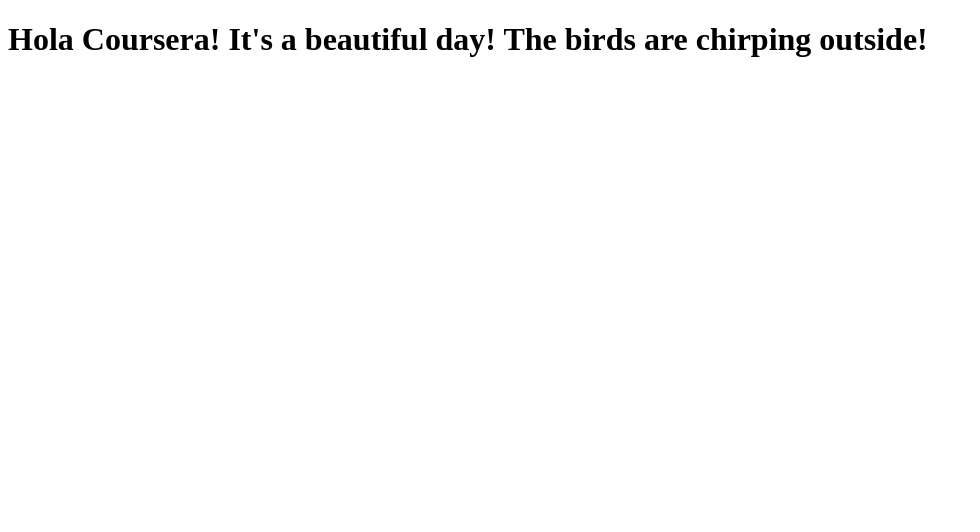
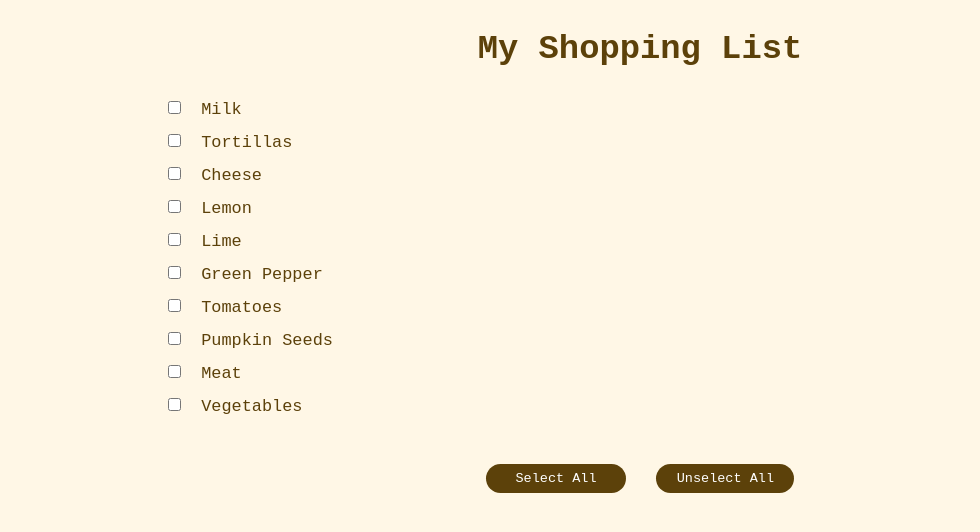
Before and after one commit to chelsea915xmw/chelsea915xmw.github.io, a plain HTML site: page site/index.html in a window 1280 px wide. Shown: the whole page, without its empty margins (0-980 px from the left). Drawn offline with Linux system fonts and the light colour scheme.

Commit message:
Chelsea's shopping list

```diff
--- /dev/null
+++ b/site/Style.css
@@ -0,0 +1,39 @@
+body{
+	margin: 30px;
+	text-align: center;
+	background-color:#fff7e6;
+	font-family: monospace;
+	font-size: 130%;
+	color: #5c410a;
+	padding-left:10%;
+	padding-right: 10%;
+}
+body .Checklist input{
+	margin: 10px;
+
+}
+body >section {
+	text-align: left;
+	margin-bottom: 2em;
+}
+.button{
+	color: white;
+	background-color: #5c410a;
+	border-style: hidden;
+	font-size:.8em;
+	margin:10px;
+	font-family: monospace;
+	padding-top: .5em;
+	padding-bottom: .5em;
+	padding-right: 1.5em;
+	padding-left: 1.5em;
+	border-radius: 30px;
+}
+.button:nth-child(1){
+	padding-left: 2.2em;
+	padding-right: 2.2em;
+}
+.button:hover{
+	background-color: black;
+	cursor: pointer;
+}
--- a/site/index.html
+++ b/site/index.html
@@ -1,9 +1,43 @@
 <!DOCTYPE html>
 <html>
 <head>
-	<title>Hola Coursera!</title>
+	<title>Chelsea's Shopping List</title>
+	<script type="text/javascript">
+			function selectAll(){
+				var items=document.getElementsByName('acs');
+				for(var i=0; i<items.length; i++){
+					if(items[i].type=='checkbox')
+						items[i].checked=true;
+				}
+			}
+
+			function UnSelectAll(){
+				var items=document.getElementsByName('acs');
+				for(var i=0; i<items.length; i++){
+					if(items[i].type=='checkbox')
+						items[i].checked=false;
+				}
+			}
+	</script>
+	<link rel="stylesheet" href="Style.css">
 </head>
 <body>
-<h1> Hola Coursera! It's a beautiful day! The birds are chirping outside! <h1>
+	<h1>My Shopping List</h1>
+	<section class="Checklist">
+		<input type="Checkbox" name="acs"> Milk <br>
+		<input type="Checkbox" name="acs"> Tortillas <br>
+		<input type="Checkbox" name="acs"> Cheese <br>
+		<input type="Checkbox" name="acs"> Lemon <br>
+		<input type="Checkbox" name="acs"> Lime <br>
+		<input type="Checkbox" name="acs"> Green Pepper <br>
+		<input type="Checkbox" name="acs"> Tomatoes <br>
+		<input type="Checkbox" name="acs"> Pumpkin Seeds <br>
+		<input type="Checkbox" name="acs"> Meat <br>
+		<input type="Checkbox" name="acs"> Vegetables <br>
+	</section>
+	<p>
+		<input class="button" type="button" onclick='selectAll()' value="Select All"/>
+		<input class="button" type="button" onclick='UnSelectAll()' value="Unselect All"/>
+	</p>
 </body>
 </html>
```
